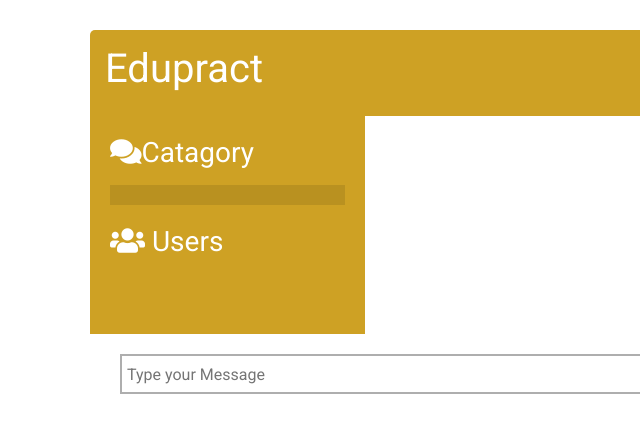
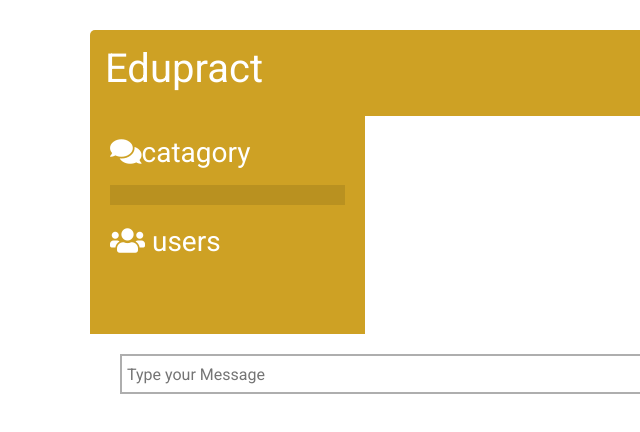
Before and after one commit to AnimeshSamal/chat, a website: page public/chat.html in a window 1280 px wide. Shown: the full height of the page, 0-640 px from the left. Drawn offline with nearby package versions, Linux system fonts and the light colour scheme; no server answers.

Commit message:
Update chat.html

```diff
--- a/public/chat.html
+++ b/public/chat.html
@@ -22,9 +22,9 @@
       </header>
       <main class="chat-main">
         <div class="chat-sidebar">
-          <h3><i class="fas fa-comments"></i>Catagory</h3>
+          <h3><i class="fas fa-comments"></i>catagory</h3>
           <h2 style="color:white" id="room-name"></h2>
-          <h3><i class="fas fa-users"></i> Users</h3>
+          <h3><i class="fas fa-users"></i> users</h3>
           <ul id="users"></ul>
         </div>
          <div class="chat-messages ">
```
